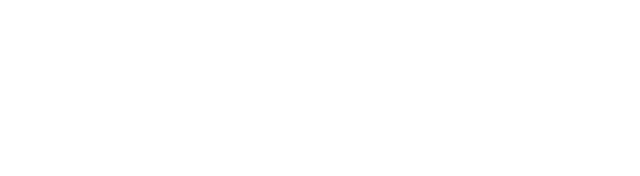
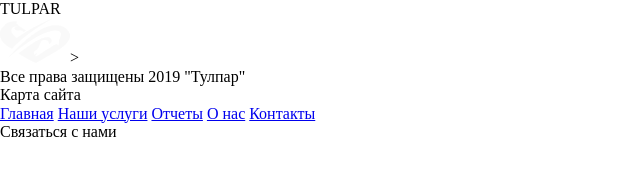
Before and after one commit to alisagareeva19/Project-Figma-Medsite-fr11_1, a plain HTML site: page index.html in a window 1280 px wide. Shown: the whole page, without its empty margins (0-640 px from the left). Drawn offline with Linux system fonts and the light colour scheme.

Commit message:
footer start

```diff
--- a/index.html
+++ b/index.html
@@ -18,7 +18,27 @@
     </main>
 
     <footer class="footer">
+<div class="logo">
+    <div class="logo__name">TULPAR</div>
+    <div class="logo__img">
+        <img class="logo__img" src="assets/img/logo2.png" alt="logo">>
+    </div>
+    <div class="logo__law">Все права защищены 2019 "Тулпар"</div>
+</div>
+<div class="map-site">
+    <div class="map-site__h1">Карта сайта</div>
+    <nav class="map-site__navbar">
+        <a class="navbar__footer" href="#">Главная</a>
+        <a class="navbar__footer" href="#">Наши услуги</a>
+        <a class="navbar__footer" href="#">Отчеты</a>
+        <a class="navbar__footer" href="#">О нас</a>
+        <a class="navbar__footer" href="#">Контакты</a>
+    </nav>
+</div>
+<div class="contacts">
+    <div class="contacts__h1">Связаться с нами</div>
 
+</div>
     </footer>
 </body>
 </html>
```
